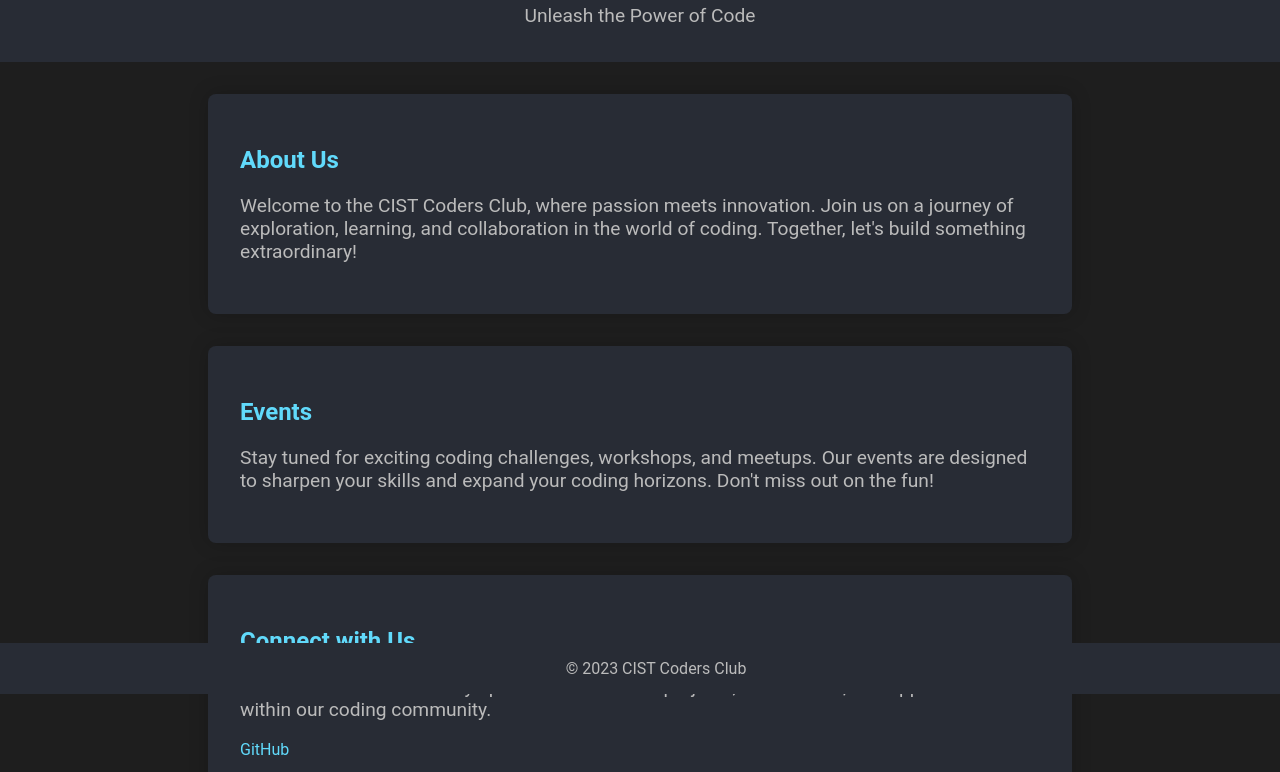
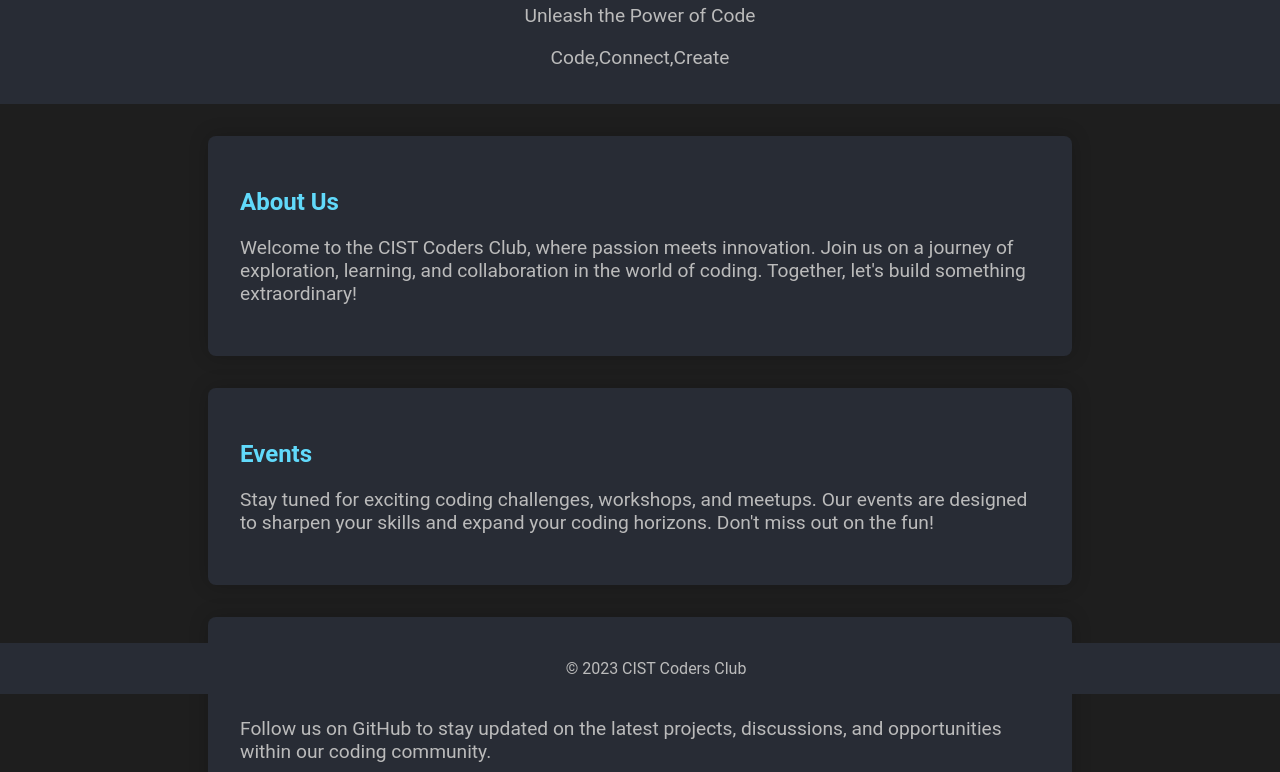
Before and after one commit to cistcoders/-cistcoders.github.io, a plain HTML site: page index.html in a window 1280 px wide. Shown: the part 106-878 px from the top of the page. Drawn offline with Linux system fonts and the light colour scheme.

Commit message:
Update index.html

```diff
--- a/index.html
+++ b/index.html
@@ -79,6 +79,7 @@
   <header>
     <h1>CIST Coders Club</h1>
     <p>Unleash the Power of Code</p>
+    <p>Code,Connect,Create</p>
   </header>
 
   <section>
```
